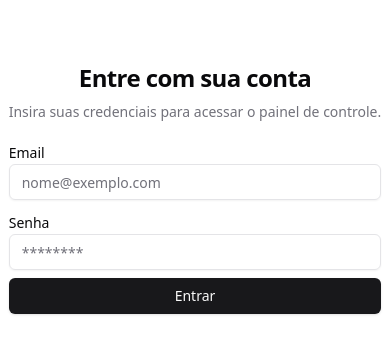
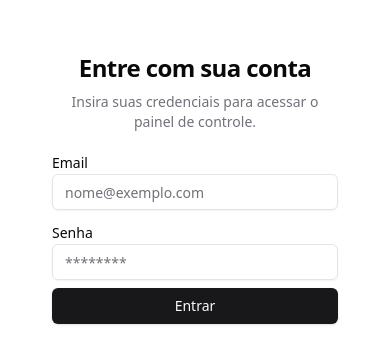
Before and after one commit to RanielliMontagna/safesecure-front, a React (Vite) app: page / in a window 390 px wide. Shown: the part 234-598 px from the top of the page. Built offline with nearby package versions, Linux system fonts and the light colour scheme.

Commit message:
refactor: :recycle: optimize login screen responsiveness

```diff
--- a/src/containers/login/login.tsx
+++ b/src/containers/login/login.tsx
@@ -3,8 +3,7 @@ import { LoginForm } from './loginForm/loginForm'
 export function Login() {
   return (
     <>
-      <div className="md:hidden"></div>
-      <div className="container relative h-screen flex-col items-center justify-center grid lg:max-w-none lg:grid-cols-2 lg:px-0">
+      <div className="relative h-screen flex-col items-center justify-center grid lg:max-w-none lg:grid-cols-2 lg:px-0">
         <div className="relative hidden h-full flex-col bg-muted p-10 text-white dark:border-r lg:flex">
           <div className="absolute inset-0 bg-zinc-900" />
           <div className="relative z-20 flex items-center text-lg font-medium">
@@ -20,8 +19,8 @@ export function Login() {
             </blockquote>
           </div>
         </div>
-        <div className="lg:p-8">
-          <div className="mx-auto flex w-full flex-col justify-center space-y-6 sm:w-[350px]">
+        <div>
+          <div className="mx-auto flex w-full flex-col space-y-6 max-w-[350px] p-8">
             <div className="flex flex-col space-y-2 text-center">
               <h1 className="text-2xl font-semibold tracking-tight">
                 Entre com sua conta
```
